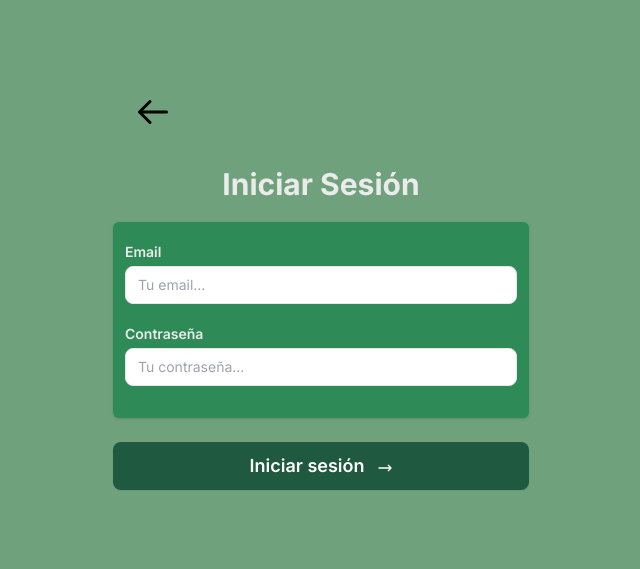
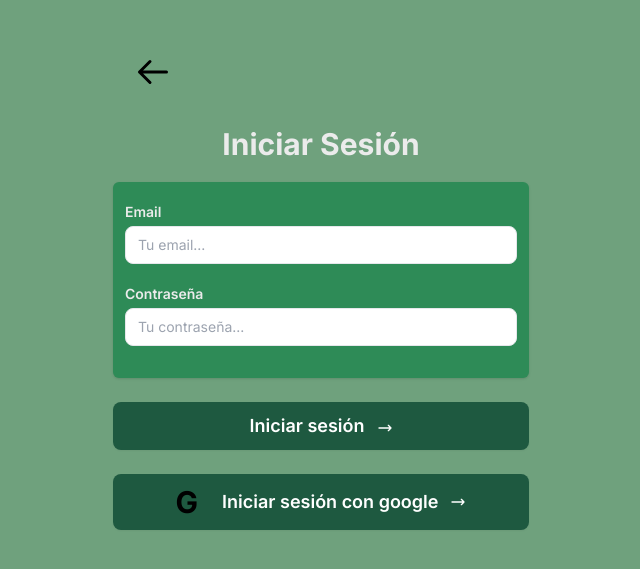
Before and after one commit to LeonardoIrusta01/Oasis-Front, a Next.js app: page /login in a window 1280 px wide. Shown: the part 111-680 px from the top of the page, without its empty margins (319-959 px from the left). Built offline with nearby package versions, Linux system fonts and the light colour scheme.

Commit message:
Button Login With Google Without functionality

```diff
--- a/src/components/logIn/index.tsx
+++ b/src/components/logIn/index.tsx
@@ -34,6 +34,13 @@ const LoginComponent: React.FC = () => {
                         <path stroke-linecap="round" stroke-linejoin="round" stroke-width="2" d="M17 8l4 4m0 0l-4 4m4-4H3" />
                     </svg>
                 </button>
+                <button type="button" className="transition duration-200 mt-6 bg-oasisGradient-castletonGreen hover:bg-oasisGradient-lightGreen focus:bg-oasisGradient-cambridgeBlue focus:shadow-sm focus:ring-4 focus:ring-oasisGradient-seaGreen2 focus:ring-opacity-50 text-white w-full py-2.5 rounded-lg text-sm shadow-sm hover:shadow-md font-semibold text-center inline-block">
+                    <span className="inline-block mr-6 align-middle text-3xl font-bold text-black ">G</span>
+                    <span className="inline-block mr-3 text-lg align-middle">   Iniciar sesión con google</span>
+                    <svg xmlns="http://www.w3.org/2000/svg" fill="none" viewBox="0 0 24 24" stroke="currentColor" className="w-4 h-4 inline-block">
+                        <path stroke-linecap="round" stroke-linejoin="round" stroke-width="2" d="M17 8l4 4m0 0l-4 4m4-4H3" />
+                    </svg>
+                </button>
             </div>
         </div>
     );
```
